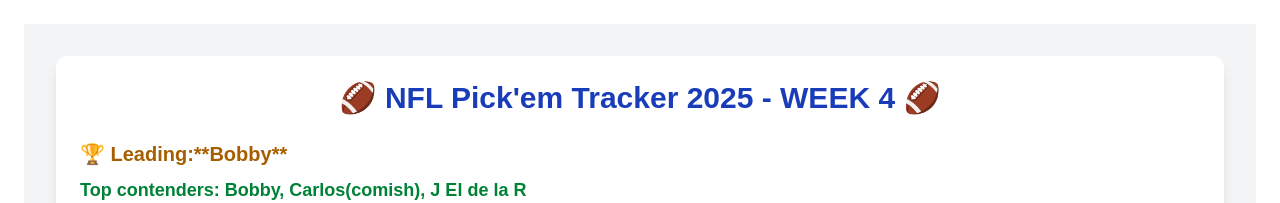
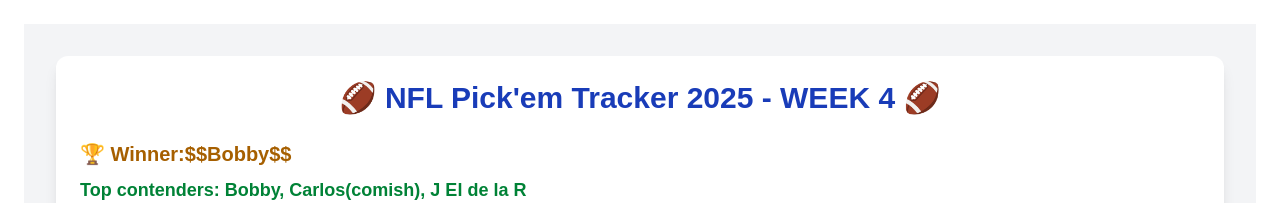
Before and after one commit to CarlosMartinezCM/pickEmTracker, a Next.js app: page / in a window 1280 px wide. Shown: the top 203 px of the page. Built offline with nearby package versions, Linux system fonts and the light colour scheme.

Commit message:
Announced winner!

```diff
--- a/app/components/PickEmBoard.tsx
+++ b/app/components/PickEmBoard.tsx
@@ -177,8 +177,8 @@ export default function PickemTracker() {
         {/* Winner */}
         {winners.length > 0 && (
           <div className="mt-4 text-xl font-bold text-yellow-700 dark:text-green-300 blink">
-            🏆 Leading:**
-            {winners.map(p => p.name /******* this is the winners section so next to rophy add Winning p.name when ready set this */).join(", ")}**
+            🏆 Winner:$$
+            {winners.map(p => p.name /******* this is the winners section so next to rophy add Winning p.name when ready set this */).join(", ")}$$
           </div>
         )}
 
```
